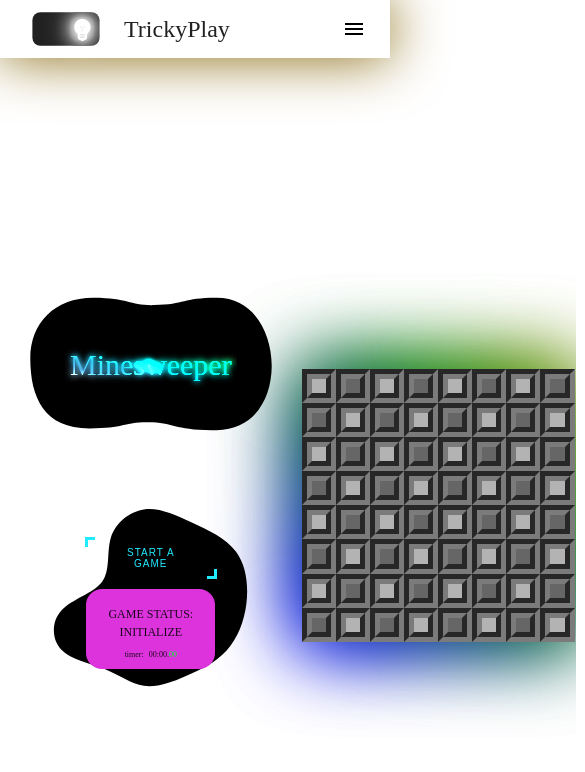
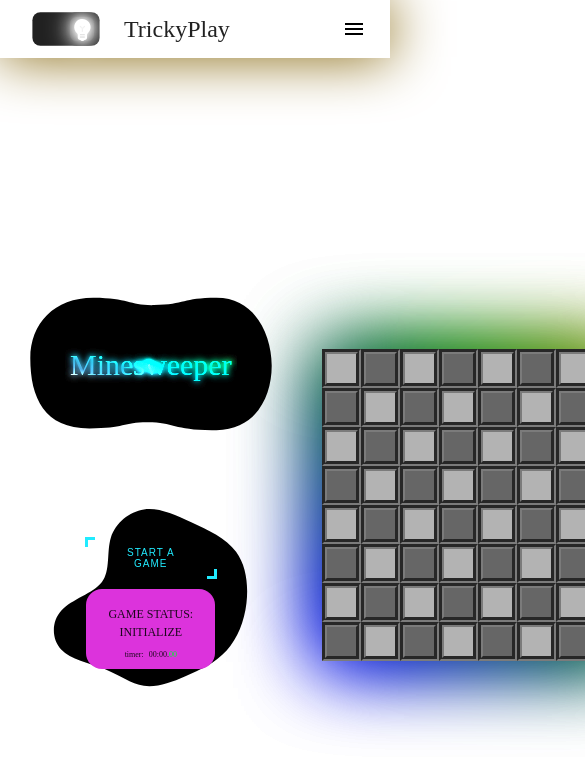
Before and after one commit to KrzysztofDamianBasior/trickyplay-web, a React (Create React App) app: page /games/minesweeper in a window 390 px wide. Shown: the top 772 px of the page, 585 px wide, since content can reach past the window. Built offline with nearby package versions, Linux system fonts and the light colour scheme.

Commit message:
feat: add responsive behaviors to the minesweeper game board

```diff
--- a/src/pages/Minesweeper/components/GameBoard.tsx
+++ b/src/pages/Minesweeper/components/GameBoard.tsx
@@ -1,14 +1,15 @@
-import React from "react";
-import GameWrapper from "../../../shared/components/GameWrapper";
-import styled from "styled-components";
+import { styled } from "@mui/material";
+
+import FlagCircleIcon from "@mui/icons-material/FlagCircle";
+import CrisisAlertIcon from "@mui/icons-material/CrisisAlert";
+
 import {
   MinesweeperState,
   MinesweeperActionKind,
   MinesweeperAction,
 } from "../reducer";
 
-import { BsFlag } from "react-icons/bs";
-import { GiLandMine } from "react-icons/gi";
+import GameWrapper from "../../../shared/components/GameWrapper";
 
 type Props = {
   minesweeperGameState: MinesweeperState;
@@ -27,15 +28,27 @@ const GameBoard = ({
     info: string
   ) {
     if (info === "game over" && hasMine) {
-      return <GiLandMine />;
+      return (
+        <CrisisAlertIcon
+          sx={{
+            fontSize: {
+              xs: "10px",
+              sm: "20px",
+              md: "15px",
+              lg: "25px",
+              xl: "30px",
+            },
+          }}
+        />
+      );
     }
     if (!checked && hasFlag) {
-      return <BsFlag />;
+      return <FlagCircleIcon />;
     }
     if (!checked) {
       return null;
     } else if (hasMine) {
-      return <GiLandMine />;
+      return <CrisisAlertIcon />;
     } else if (numberOfMinedNeighbors === 0) {
       return null;
     } else {
@@ -44,7 +57,7 @@ const GameBoard = ({
   }
 
   return (
-    <GameWrapper>
+    <GameWrapper style={{ margin: "20px" }}>
       <MinesweeperGameBoard>
         {minesweeperGameState.board.map((row, rowIndex) => (
           <MinesweeperRow rowsNumber={minesweeperGameState.board.length}>
@@ -90,51 +103,74 @@ const GameBoard = ({
 };
 export default GameBoard;
 
-const MinesweeperGameBoard = styled.div`
+const MinesweeperGameBoard = styled("div")`
+  ${({ theme }) => `
     display: flex;
     flex-direction: column;
     justify-content: center;
     align-items: stretch;
+
     background-color: black;
+
     font-size: 2rem;
-  width: 70vmin;
-  height: 70vmin;
+
+    width: 80vmin;
+    height: 80vmin;
+    @media (max-width: ${theme.breakpoints.values.md}px) {
+      font-size: 1.5rem;
+    }
+    @media (max-width: ${theme.breakpoints.values.sm}px) {
+      font-size: 1rem;
+    }
+  `}
 `;
-const MinesweeperRow = styled.div<{ rowsNumber: number }>`
+
+const MinesweeperRow = styled("div")<{ rowsNumber: number }>`
   height: ${(p) => `calc(100% / ${p.rowsNumber})`};
+
   display: flex;
   flex-direction: row;
   justify-content: center;
   align-items: stretch;
   flex: 1 1 0px;
 `;
-const MinesweeperCell = styled.div<{
+
+const MinesweeperCell = styled("div")<{
   disabled: boolean;
   isEven: boolean;
   hasMine: boolean;
   isChecked: boolean;
   columnsNumber: number;
 }>`
-  /* box-sizing: border-box;
-  box-shadow: 0 4px 30px rgba(0, 0, 0, 0.1);
-  backdrop-filter: blur(5px); */
+  ${({ theme, columnsNumber, disabled, hasMine, isChecked, isEven }) => `
+  color: black;
 
-  color: black;
-  width: ${(p) => `calc(100% / ${p.columnsNumber})`};
+  width: ${`calc(100% / ${columnsNumber})`};
+
   display: flex;
   align-items: center;
   justify-content: center;
+
+  text-align: center;
+
   cursor: pointer;
 
-  border: ${(p) =>
-    p.isChecked ? "2px dotted #7b7b7b;" : "10px groove #7b7b7b;"};
+  border: ${isChecked ? "2px dotted #7b7b7b;" : "10px groove #7b7b7b;"};
+  @media (max-width: ${theme.breakpoints.values.sm}px) {
+    border: ${isChecked ? "1.5px dotted #7b7b7b;" : "8px groove #7b7b7b;"};
+  }
+  @media (max-width: 400px) {
+    border: ${isChecked ? "1px dotted #7b7b7b;" : "5px groove #7b7b7b;"};
+  }
 
-  background: ${(p) =>
-    p.hasMine && p.isChecked
+  background: ${
+    hasMine && isChecked
       ? "red"
-      : p.isEven
+      : isEven
       ? "rgba(255, 255, 255, 0.7);"
-      : "rgba(255, 255, 255, 0.4);"};
+      : "rgba(255, 255, 255, 0.4);"
+  };
 
-  ${(p) => (p.disabled || p.isChecked ? "" : "&:hover { background: white }")};
+    ${disabled || isChecked ? "" : "&:hover { background: white }"};
+  `}
 `;
```
Lines whose indentation alone changed are shown as unchanged.
